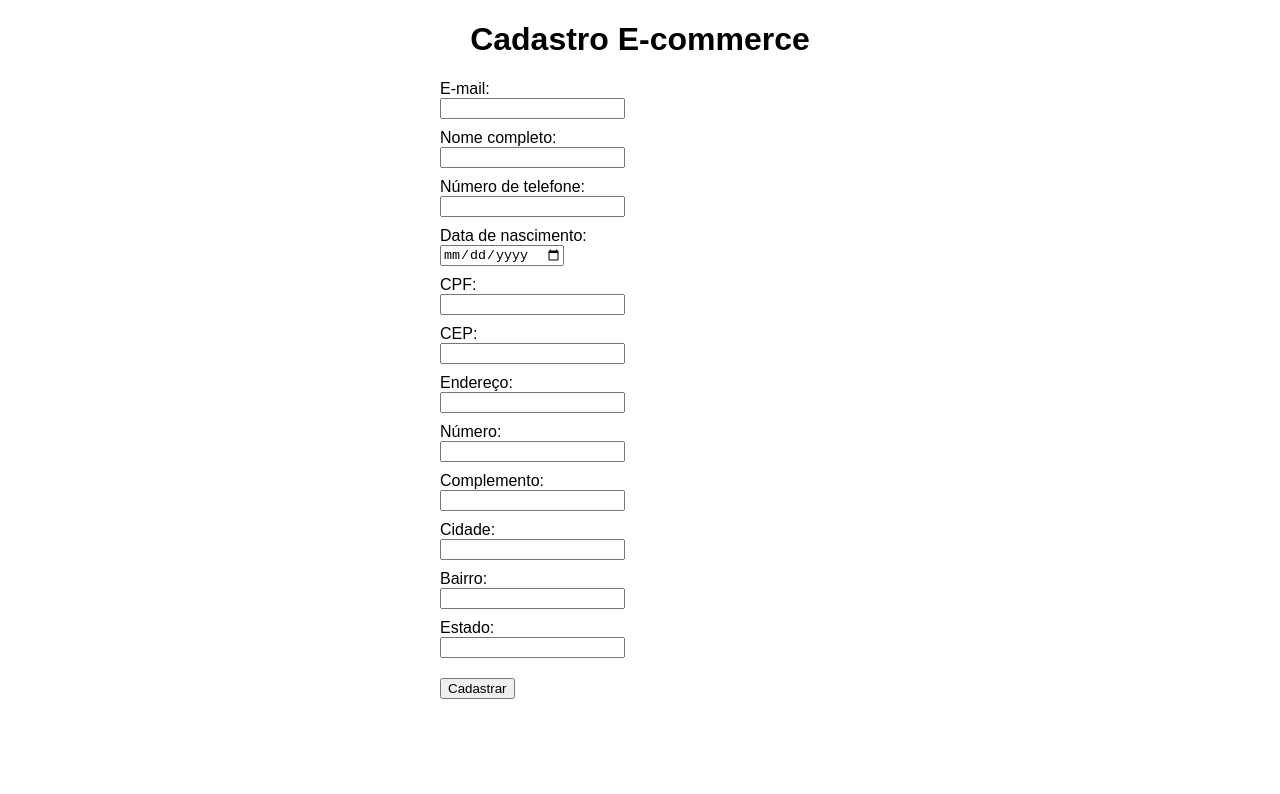
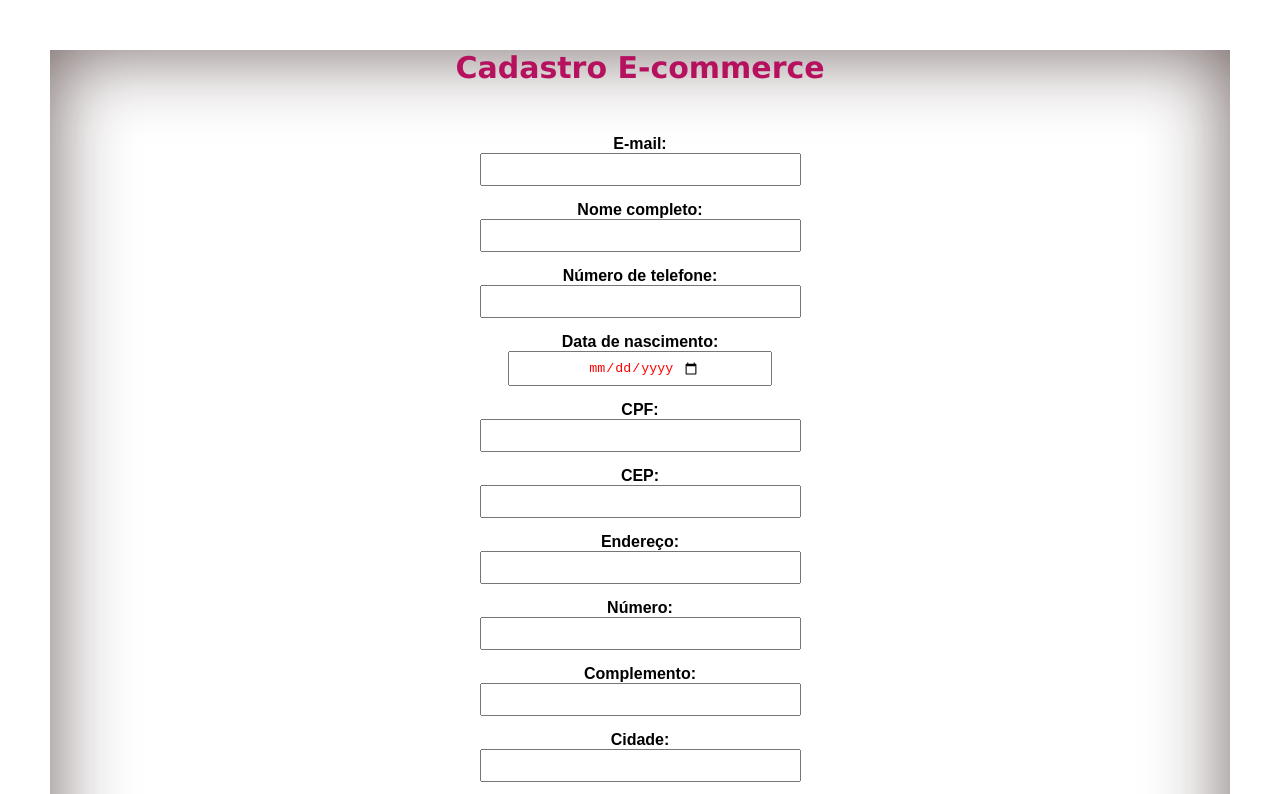
Before and after one commit to paulaboaroo0103/CadastroE-Commerce, a plain HTML site: page index.html in a window 1280 px wide. Shown: the top 794 px of the page. Drawn offline with Linux system fonts and the light colour scheme.

Commit message:
ajusta código

````diff
--- a/style.css
+++ b/style.css
@@ -1,23 +1,37 @@
 body {
+  text-align: center;
   font-family: Arial, sans-serif;
-    margin: 20px;
+  margin: 50px;
+  box-shadow:  .05rem .1rem rgba(0, 0, 0, 0.993);
+  box-shadow: inset 0 0 5rem rgba(36, 11, 11, 0.651);
 }
 
  h1 {
   text-align: center;
+  color: rgb(182, 17, 94);
+  font-size: 30px;
+  font-family: Verdana, Geneva, Tahoma, sans-serif;
+ }
+ form {
+  max-width: 400px;
+  margin: 50px auto;
+ }
+ label {
+  display: block;
+  margin-top: 15px;
+  font-weight: bold;
+ }
+ input[type="submit"] {
+  margin-top: 30px;
+  text-align: center;
+  white-space: 20px;
+  padding: 7px 70px;
  }
 
-   form {
-    max-width: 400px;
-    margin: 0 auto;
+ input{
+  text-align: center;
+  white-space: 20px;
+  padding: 7px 70px;
+  color: rgb(255, 0, 0);
+  padding: auto;
  }
-
-   label {
-    display: block;
-    margin-top: 10px;
-   }
-
-   input[type="submit"] {
-    margin-top: 20px;
-   }
-   ```
````
Also changed, not shown: 1 other file. Lines whose indentation alone changed are shown as unchanged.
